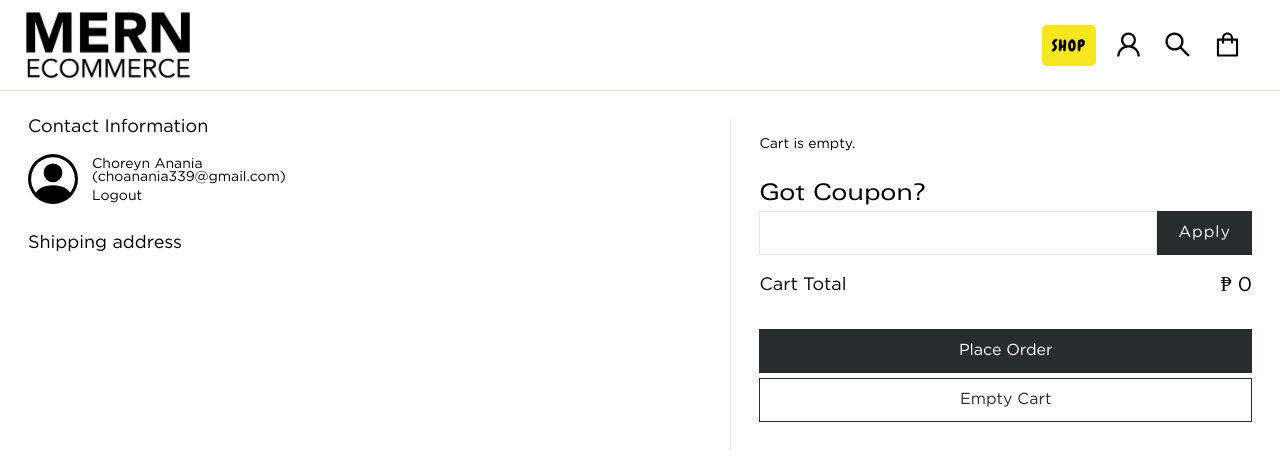
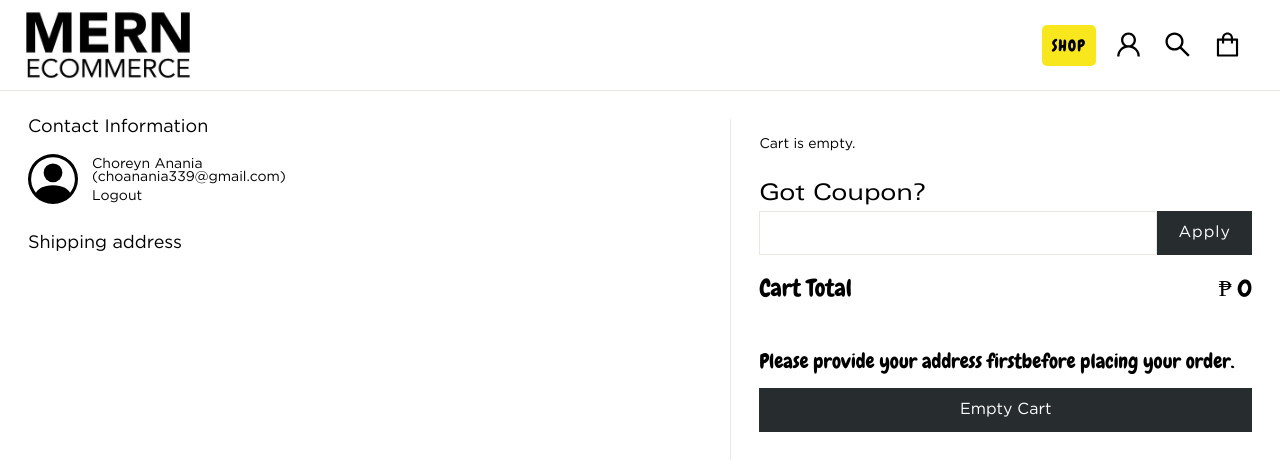
Before and after one commit to MkItSimple/mern-ecommerce-client, a Next.js app: page /checkout in a window 1280 px wide. Shown: the top 470 px of the page. Built offline with nearby package versions, Linux system fonts and the light colour scheme; no server answers.

Commit message:
june 15 2022

```diff
--- a/components/SubTotal.tsx
+++ b/components/SubTotal.tsx
@@ -33,6 +33,7 @@ const SubTotal = () => {
 
   const loginToCheckout = () => {
     setIntended('/checkout')
+    setOpenCartDrawer(false)
     router.push("/login")
   };
   return (
--- a/components/cards/CheckoutItem.tsx
+++ b/components/cards/CheckoutItem.tsx
@@ -12,6 +12,7 @@ const CheckoutItem = ({ product }: { product: CheckoutItemType }) => {
           <Image src={product.image} alt="" layout="fill" objectFit="cover" />
         </div>
         <div className="quantity">{product.quantity}</div>
+        {/* <div className="quantity">7</div> */}
       </div>
       <div className="colB">
         <div className="product_name">{product.title}</div>
--- a/components/cards/CheckoutItemStyles.ts
+++ b/components/cards/CheckoutItemStyles.ts
@@ -19,15 +19,15 @@ export const CheckoutItemStyles = styled.div`
     right: 0px;
     background-color: #91999d;
     color: var(--colorWhite);
-    height: 15px;
-    width: 15px;
+    height: 23px;
+    width: 24px;
     border-radius: 50%;
     display: flex;
     align-items: center;
     justify-content: center;
     padding: 0.3em 0.5em;
-    padding-top: 0.7em;
-    font-size: var(--fontSizeSmall);
+    padding-top: 0.3em;
+    font-size: 1em;
   }
   .image_container {
     width: 100%;
--- a/components/forms/ShippingFormStyles.ts
+++ b/components/forms/ShippingFormStyles.ts
@@ -25,7 +25,8 @@ export const ShippingFormStyles = styled.div`
     padding: 0.3em 0.5em;
     background-color: #ffeeee;
     color: #cc3333;
-    font-family: "Calendas";
+    font-family: "Chewy";
+    letter-spacing: 1px;
   }
   @media only screen and ${device.mobileL} {
     button {
--- a/components/styles/CheckoutStyles.ts
+++ b/components/styles/CheckoutStyles.ts
@@ -1,3 +1,4 @@
+import { faTrash } from '@fortawesome/free-solid-svg-icons';
 import styled from "styled-components";
 import { device } from "./GlobalStyles";
 // import { device } from "../GlobalStyles";
@@ -166,17 +167,27 @@ export const CheckoutStyles = styled.div`
       margin-bottom: .3em;
     }
     .discounted_price {
-      background-color: #76ff03;
-      color: #37474f;
-      padding: 1em;
+      background-color: #9ff9e1;
+      color: #054861;
+      padding: .5em 1em;
+      .label, .price {
+        font-family: 'Chewy';
+        font-size: 1.7em;
+      }
+    }
+
+    .label, .price {
+      font-family: 'Chewy';
+      font-size: 1.7em;
     }
     .label {
       flex: 1;
-      font-size: 18px;
     }
-    .price {
-      font-size: 20px;
-    }
+  }
+  .provide_address {
+    font-family: 'chewy';
+    font-size: 1.7em;
+    padding: .5em 0em;
   }
 `;
 
--- a/next.config.js
+++ b/next.config.js
@@ -15,6 +15,7 @@ const nextConfig = {
     firebaseMessagingSenderId: "834124421298",
     firebaseAppId: "1:834124421298:web:72dad6d9250f2f375791ab",
 
+    // apiUrl: "http://localhost:8888",
     // apiUrl: "http://localhost:8001/api",
     // apiUrl: "https://stark-falls-64890.herokuapp.com/api",
     // firebaseRegisterRedirectUrl: "http://localhost:3000/register-complete",
--- a/pages/checkout.tsx
+++ b/pages/checkout.tsx
@@ -14,10 +14,12 @@ import { useApp } from "../states/AppContext";
 const Checkout = () => {
   const router = useRouter();
   const { user, clearCart, setCouponApplied } = useApp();
+  const [emptyAddress, setEmptyAddress] = useState(false)
 
   const [products, setProducts] = useState([]);
   const [total, setTotal] = useState(0);
   const [coupon, setCoupon] = useState("");
+  const [addressSaved, setAddressSaved] = useState(false);
   // discount price
   const [totalAfterDiscount, setTotalAfterDiscount] = useState(0);
   const [discountError, setDiscountError] = useState("");
@@ -28,6 +30,8 @@ const Checkout = () => {
       setProducts(res.data.products);
       setTotal(res.data.cartTotal);
     });//
+
+    user?.address?.street && setAddressSaved(true);
   }, [user]);
 
   const emptyCart = () => {
@@ -53,7 +57,6 @@ const Checkout = () => {
     // console.log("send coupon to backend", coupon);
     user && applyCoupon(user.token, coupon).then((res) => {
       // console.log("RES ON COUPON APPLIED", res.data);
-
       if (res.data.err) {
         setTotalAfterDiscount(0);
         toast.error(res.data.err);
@@ -64,7 +67,7 @@ const Checkout = () => {
         toast.success('Coupon Applied');
         setTotalAfterDiscount(res.data);
         // dispatch(setCouponApplied(true));
-        setCouponApplied(true)
+        setCouponApplied(true);
       }
     });
   }
@@ -113,6 +116,20 @@ const Checkout = () => {
     )
   };
 
+  const PlaceOrderButton = () => {
+    if (addressSaved) {
+      return <button className={`big place_order full btn_black`} onClick={()=> router.push("/payment")} disabled={!user.address.street || !products.length}>Place Order</button>
+    } else {
+      return <div className="provide_address">Please provide your address firstbefore placing your order.</div>
+    }
+
+    // {!user.address ? (
+    //             <div className="provide_address">Please provide your address firstbefore placing your order.</div>
+    //           ) : (
+    //             <button className={`big place_order full btn_black`} onClick={()=> router.push("/payment")} disabled={!user.address.street || !products.length}>Place Order</button>
+    //           )}
+  };
+
   return (
     <>
     <Header />
@@ -159,13 +176,24 @@ const Checkout = () => {
                 {totalAfterDiscount > 0 &&
                 <div className="discounted_price">
                   <span className="label"> Discount Applied! Total Payable:</span><span className="price"> ₱ {numberWithCommas(totalAfterDiscount)} </span>
-                  </div>
-                  }
+                </div>
+                }
+                {/* {true &&
+                <div className="discounted_price">
+                  <span className="label"> Discount Applied! Total Payable:</span><span className="price"> ₱ {numberWithCommas(34000)} </span>
+                </div>
+                } */}
               </div>
               {/* ${user.address.street ? "btn_black": ""} */}
               {/* {user && <button className={`big place_order full ${user.address.street ? "btn_black": "btn_disabled"}`} disabled={user.address.street == "" || !products.length} onClick={()=> router.push("/payment")}>Place Order</button> } */}
-              <button className={`big place_order full btn_black`} onClick={()=> router.push("/payment")}>Place Order</button>
-              <button className="btn_white big full" onClick={emptyCart}>Empty Cart</button>
+              {/* {!user.address ? (
+                <div className="provide_address">Please provide your address firstbefore placing your order.</div>
+              ) : (
+                <button className={`big place_order full btn_black`} onClick={()=> router.push("/payment")} disabled={!user.address.street || !products.length}>Place Order</button>
+              )} */}
+              <PlaceOrderButton />
+
+              <button className="btn_black big full" onClick={emptyCart}>Empty Cart</button>
             </div>
           </div>
         </div>
--- a/pages/login.tsx
+++ b/pages/login.tsx
@@ -95,7 +95,7 @@ const Login = () => {
             <Image src="/images/google-color.svg" alt="" layout="fill" objectFit="cover" />
           </div>
 
-          <span>login with google</span>
+          <span>Login with Google</span>
         </div>
 
         <div className="create_account_link">
--- a/states/AppContext.tsx
+++ b/states/AppContext.tsx
@@ -26,7 +26,6 @@ export const AppContextProvider = ({
   const [openZoom, setOpenZoom] = useState(false);
   const [zoomUrl, setZoomUrl] = useState("");
   const [cart, setCart] = useState<CartItemType[]>([]);
-  const [couponApplied, setCouponApplied] = useState<CartItemType[]>([]);
   const [coupon, setCoupon] = useState("")
   const [intended, setIntended] = useState("")
 
@@ -294,7 +293,7 @@ export const AppContextProvider = ({
       changeQuantity,
       incrementCartItem,
       decrementCartItem,
-      couponApplied, setCouponApplied,
+      coupon, setCoupon,
       intended, setIntended,
       loading, setLoading,
       sort, setSort,
--- a/styles/globals.css
+++ b/styles/globals.css
@@ -29,6 +29,12 @@ a {
 }
 
 @font-face {
+  font-family: "Gotham Bold";
+  src: local("GothamBold"), url("/fonts/GothamBold.ttf") format("truetype");
+  /* font-weight: 100; */
+}
+
+@font-face {
   font-family: "Gotham Book";
   src: local("GothamBook"), url("/fonts/GothamBook.ttf") format("truetype");
   /* font-weight: 100; */
```
Also changed, not shown: components/styles/LoginStyles.ts (+7 -3 lines), public/fonts/GothamBold.ttf (added), public/fonts/GothamMedium.ttf (added).
